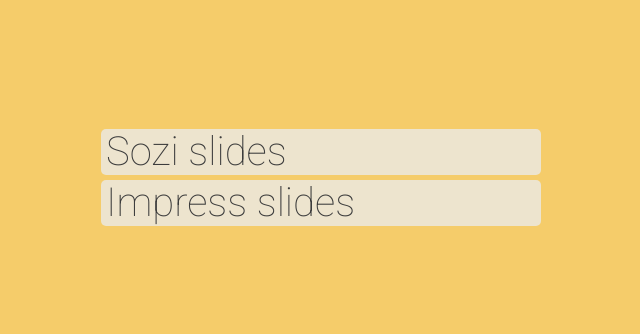
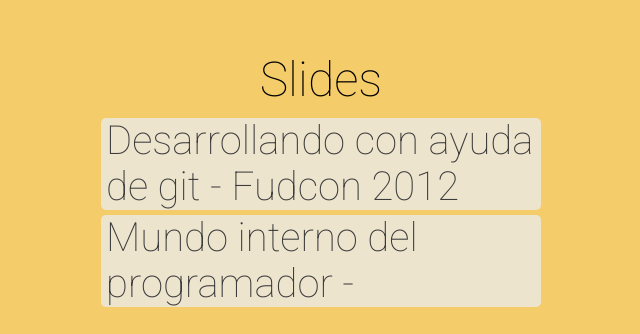
Before and after one commit to LuisAlejandro/luisalejandro.github.io, a plain HTML site: page index.html in a window 1280 px wide. Shown: the part 223-557 px from the top of the page, without its empty margins (319-959 px from the left). Drawn offline with Linux system fonts and the light colour scheme.

Commit message:
`[REF]` Improving.

```diff
--- a/assets/css/head.css
+++ b/assets/css/head.css
@@ -37,6 +37,12 @@
 #content .links {
   width: 450px;
 }
+#content .links h1 {
+  font-size: 1.2em;
+  margin: 10px;
+  text-align: center;
+  font-weight: 100;
+}
 #content .links a {
   display: flex;
   align-items: start;
@@ -61,7 +67,7 @@
   align-items: center;
   margin: 0px auto;
   box-sizing: border-box;
-    padding: 0px;
+  padding: 0px;
 }
 #footer .kbpqkG .jNbfsA {
   display: inline-block;
--- a/index.html
+++ b/index.html
@@ -20,11 +20,12 @@
     </div>
     <div id=content>
         <div class=links>
-            <a href="http://pages.luisalejandro.org/sozi-slides/">
-                Sozi slides
+            <h1>Slides</h1>
+            <a href="https://pages.luisalejandro.org/sozi-slides/Fudcon-2012/git-fudcon.svg">
+                Desarrollando con ayuda de git - Fudcon 2012
             </a>
-            <a href="http://pages.luisalejandro.org/impress-slides/">
-                Impress slides
+            <a href="http://pages.luisalejandro.org/impress-slides/mundo-interno-programador">
+                Mundo interno del programador -
             </a>
         </div>
     </div>
```
